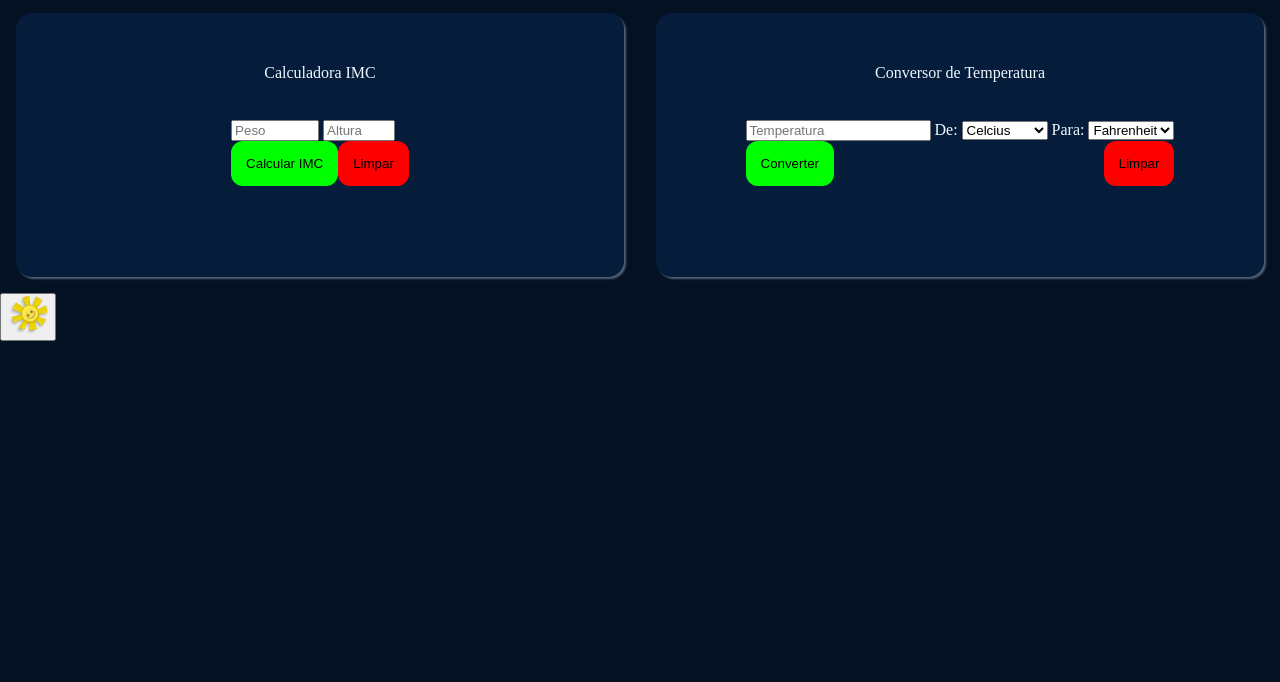
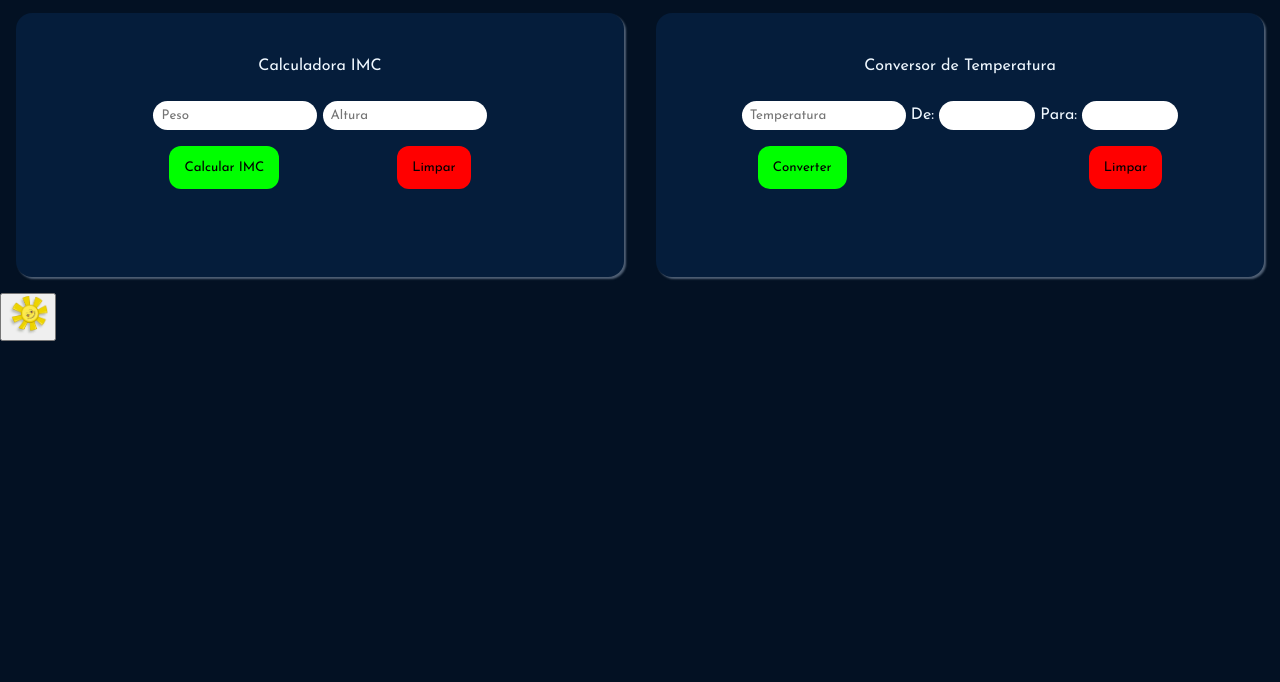
Before and after one commit to ramonespier/logicaprogramacao, a plain HTML site: page index.html in a window 1280 px wide. Shown: the part 118-800 px from the top of the page. Drawn offline with Linux system fonts and the light colour scheme.

Commit message:
style: inputs

```diff
--- a/css/navbar.css
+++ b/css/navbar.css
@@ -58,7 +58,7 @@
     display: flex;
     justify-content: space-between;
     height: 65px;
-    background-color: var(--planofundo);
+    background-color: var(--cor-secao);
 }
 
 .logo-menu ul {
--- a/css/style.css
+++ b/css/style.css
@@ -1,4 +1,5 @@
 @import url('https://fonts.googleapis.com/css2?family=Comfortaa:wght@300..700&display=swap');
+@import url('https://fonts.googleapis.com/css2?family=Josefin+Sans:ital,wght@0,100..700;1,100..700&display=swap');
 
 *{
     scroll-behavior: smooth;
@@ -24,7 +25,7 @@
     --fundo-scrollbar-thumb: crimson;
     --titulo: #e6e8eb;
     --shadow: #506075;
-    --borda-input: aliceblue;
+    --borda-input: dimgray;
 
 }
 
@@ -47,10 +48,12 @@
 
 /* FONTES */
 
-h1, h2, h3, h4, h5, h6, p, label,
- .resultadoConversao,
-  .resultadoIMC{
+h1, h2, h3, h4, h5, h6, p, label{
     color: var(--cor-primaria-texto);
+}
+
+input, button {
+    font-family: 'Josefin Sans', sans-serif;
 }
 
 body {
@@ -61,6 +64,7 @@ body {
 /* SEÇÕES */
 
 .secoes-principais {
+    font-family: 'Josefin Sans', sans-serif;
     display: inline-flex;
     flex-direction: column;
     justify-content: space-around;
@@ -79,6 +83,10 @@ body {
     justify-content: center;
 }
 
+.resultado{
+    color: aliceblue;
+}
+
 .monetario::before {
     content: 'R$ ';
 
@@ -95,6 +103,7 @@ body {
 .botoes {
     display: flex;
     justify-content: space-between;
+    margin: 1rem;
 }
 
 .acao-positiva {
@@ -102,6 +111,11 @@ body {
     border: none;
     border-radius: 12px;
     padding: 15px;
+    transition: .4s;
+}
+
+.acao-positiva:hover{
+    transform: scale(1.1);
 }
 
 .acao-negativa {
@@ -109,4 +123,24 @@ body {
     border: none;
     border-radius: 12px;
     padding: 15px;
+    transition: .4s;
 }
+
+.acao-negativa:hover{
+    transform: scale(1.1);
+}
+
+/* INPUTS */
+.secao-um, #temperatura {
+    border-radius: 16px;
+    border: none;
+    padding: 8px;
+}
+
+#escalaConvertida,
+#conversaoConvertida {
+    border-radius: 16px;
+    border: var(--borda-input);
+    padding: 8px;
+    width: 5rem;
+}
--- a/index.html
+++ b/index.html
@@ -7,6 +7,9 @@
     <link rel="stylesheet" href="../css/reset.css">
     <link rel="stylesheet" href="../css/style.css">
     <link rel="stylesheet" href="../css/navbar.css">
+    <link rel="stylesheet" href="../css/responsividade.css">
+    <script src="/javascript/estilos.js"></script>
+
     <title>Programas</title>
 
 </head>
@@ -60,9 +63,9 @@
 
             <form action="">
 
-                <input type="number" id="peso" class="secao-um" step="0.5" min="0" max="1000" placeholder="Peso">
+                <input type="text" id="peso" class="secao-um" step="0.5" min="0" max="1000" placeholder="Peso">
 
-                <input type="number" id="altura" class="secao-um" step="0.01"  min="0" max="3" placeholder="Altura">
+                <input type="text" id="altura" class="secao-um" step="0.01"  min="0" max="3" placeholder="Altura">
 
                 <div class="botoes">
 
@@ -73,7 +76,9 @@
 
             </form>
 
-            <div id="resultadoIMC"></div>
+            <div class="resultado">
+                <div id="resultadoIMC"></div>
+            </div>
 
         </section>
 
@@ -83,21 +88,23 @@
 
             <form action="">
 
-                <input type="number" id="temperatura" placeholder="Temperatura">
+                <input type="text" id="temperatura" placeholder="Temperatura">
 
-                <label for="escalaAtual">De:</label>
-                <select id="escalaAtual" required>
+                <label for="escalaConvertida">De:</label>
+                <input list="escalas" id="escalaConvertida">
+                <datalist id="escalas" class="datalist">
                     <option value="C" selected>Celcius</option>
                     <option value="F">Fahrenheit</option>
                     <option value="K">Kelvin</option>
-                </select>
+                </datalist>
 
-                <label for="conversao">Para:</label>
-                <select id="conversao" required>
+                <label for="conversaoConvertida">Para:</label>
+                <input list="conversao" id="conversaoConvertida">
+                <datalist id="conversao" class="datalist">
                     <option value="C">Celcius</option>
                     <option value="F" selected>Fahrenheit</option>
                     <option value="K">Kelvin</option>
-                </select>
+                </datalist>
 
                 <div class="botoes">
 
@@ -108,7 +115,9 @@
 
             </form>
 
-            <div id="resultadoConversao"></div>
+            <div class="resultado">
+                <div id="resultadoConversao"></div>
+            </div>
 
         </section>
 
```
